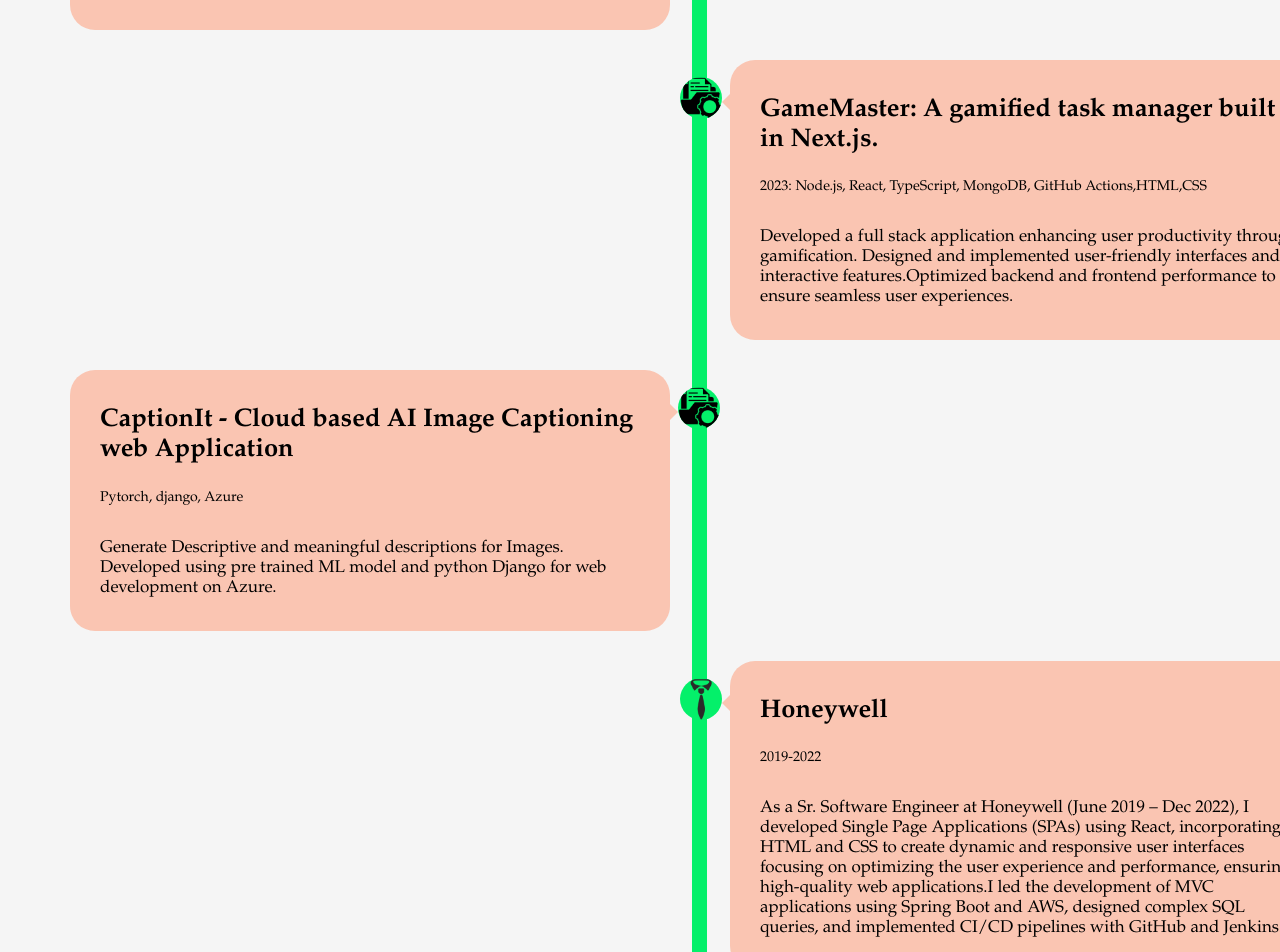
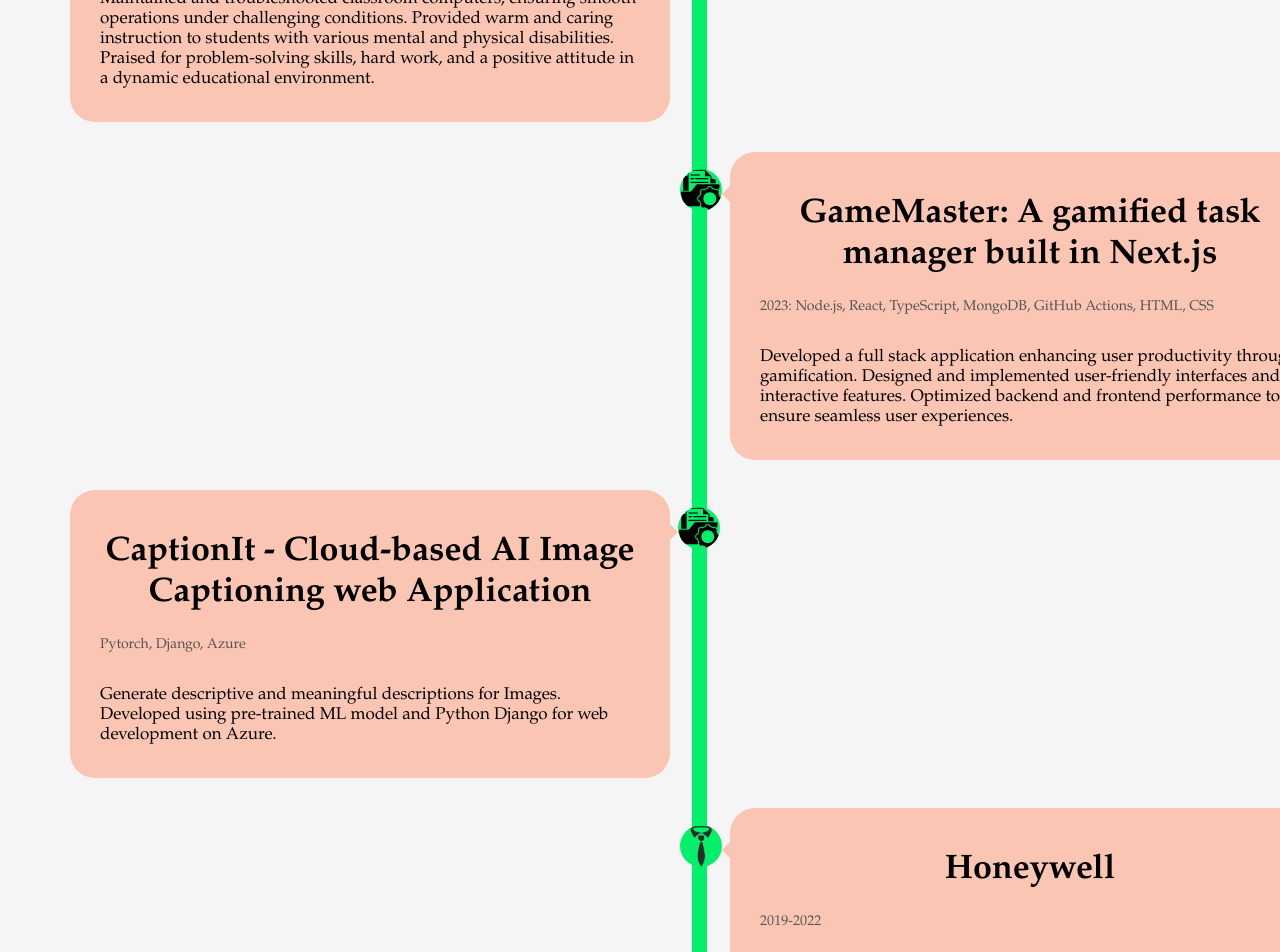
Before and after one commit to gsvn32/portfolio, a React (Create React App) app: page / in a window 1280 px wide. Shown: the part 1680-2632 px from the top of the page. Built offline with nearby package versions, Linux system fonts and the light colour scheme.

Commit message:
Add accessibility features

```diff
--- /dev/null
+++ b/src/Experience.css
@@ -0,0 +1,46 @@
+.experience {
+    font-family: Arial, sans-serif;
+    line-height: 1.6;
+    margin: 20px;
+    padding: 20px;
+    border: 1px solid #ccc;
+    border-radius: 8px;
+    background-color: #f9f9f9;
+}
+
+h2 {
+    text-align: center;
+    font-size: 2em;
+    margin-bottom: 20px;
+}
+
+.job {
+    margin-bottom: 20px;
+    padding: 10px;
+    border: 1px solid #ddd;
+    border-radius: 5px;
+    background-color: #fff;
+    text-align: left;
+}
+
+
+
+small {
+    display: block;
+    margin-bottom: 10px;
+    color: #555;
+}
+
+ul {
+    padding-left: 20px;
+}
+
+li {
+    margin-bottom: 10px;
+
+}
+
+.job:focus {
+    outline: 3px solid #005fcc;
+    background-color: #e6f4ff;
+}
--- a/src/Experience.tsx
+++ b/src/Experience.tsx
@@ -1,35 +1,42 @@
 import React from 'react';
-function Experience () {
+import './Experience.css';
+
+function Experience() {
     return (
+        <div className="experience" role="region" aria-labelledby="experience-heading">
+            <h2 id="experience-heading">Experience</h2>
 
-    <div className="experience">
-        <h2>UMKC ACED</h2>
-        <small>Feb 2024 - May 2024</small>
-        <small>Student Reasearch Assistant</small>
+            <section className="job" tabIndex={0} aria-labelledby="umkc-title">
+                <h3 id="umkc-title">UMKC ACED</h3>
+                <p><small>Feb 2024 - May 2024</small></p>
+                <p><small>Student Research Assistant</small></p>
                 <ul>
                     <li>Maintained and troubleshooted classroom computers, ensuring smooth operations under challenging conditions.</li>
-            <li> Provided warm and caring instruction to students with various mental and physical disabilities. </li>
+                    <li>Provided warm and caring instruction to students with various mental and physical disabilities.</li>
                     <li>Praised for problem-solving skills, hard work, and a positive attitude in a dynamic educational environment.</li>
                 </ul>
+            </section>
 
-        <h2>Honeywell</h2>
-<small>June 2019 - Dec 2022</small>
-<small>Sr. Software Engineer</small>
+            <section className="job" tabIndex={0} aria-labelledby="honeywell-title">
+                <h3 id="honeywell-title">Honeywell</h3>
+                <p><small>June 2019 - Dec 2022</small></p>
+                <p><small>Sr. Software Engineer</small></p>
                 <ul>
                     <li>Led development and management of MVC applications using AWS and Spring Boot.</li>
- <li>Designed complex quires and stored SQL procedures in PL/SQL and MySQL</li>
+                    <li>Designed complex queries and stored SQL procedures in PL/SQL and MySQL.</li>
                     <li>Implemented CI/CD pipelines with GitHub and Jenkins, enhancing code deployment efficiency.</li>
                     <li>Developed Single Page Applications (SPAs) with React, managing state and AJAX requests.</li>
                     <li>Worked with AWS services for log monitoring and management.</li>
                     <li>Reduced software defects by 50% by developing Python-based QA tools.</li>
                     <li>Authored automated testing scripts using Karate, ensuring high software quality.</li>
                     <li>Conducted code reviews, improving overall code quality by 20%.</li>
+                </ul>
+            </section>
 
-</ul>
-
-<h2>Infosys Ltd</h2>
-<small>Dec 2018 – May 2019</small>
-<small>Software Developer Intern</small>
+            <section className="job" tabIndex={0} aria-labelledby="infosys-title">
+                <h3 id="infosys-title">Infosys Ltd</h3>
+                <p><small>Dec 2018 – May 2019</small></p>
+                <p><small>Software Developer Intern</small></p>
                 <ul>
                     <li>Led a team to design and build a web application for Exam Monitor, reducing exam irregularities by 30%.</li>
                     <li>Utilized Hibernate for ORM and MySQL for database management.</li>
@@ -39,9 +46,9 @@ function Experience () {
                     <li>Executed unit, integration, and system testing to identify critical issues early on.</li>
                     <li>Adhered to Agile methodology, focusing on rapid software releases.</li>
                 </ul>
+            </section>
         </div>
+    );
+}
 
-    );
-};
-
-export default Experience
+export default Experience;
--- /dev/null
+++ b/src/Projects.css
@@ -0,0 +1,41 @@
+.projects {
+    font-family: Arial, sans-serif;
+    line-height: 1.6;
+    margin: 20px;
+    padding: 20px;
+    border: 1px solid #ccc;
+    border-radius: 8px;
+    background-color: #f9f9f9;
+}
+
+h2 {
+    text-align: center;
+    font-size: 2em;
+    margin-bottom: 20px;
+}
+
+.project {
+    margin-bottom: 20px;
+    padding: 10px;
+    border: 1px solid #ddd;
+    border-radius: 5px;
+    background-color: #fff;
+    text-align: left;
+}
+
+
+
+small {
+    display: block;
+    margin-bottom: 10px;
+    color: #555;
+}
+
+.project p {
+    margin: 10px 0;
+}
+
+.project:focus {
+    outline: 3px solid #005fcc;
+    background-color: #e6f4ff;
+}
--- a/src/Projects.tsx
+++ b/src/Projects.tsx
@@ -1,33 +1,36 @@
 import React from 'react';
-function Projects () {
+import './Projects.css';
+
+function Projects() {
     return (
+        <div className="projects" role="region" aria-labelledby="projects-heading">
+            <h2 id="projects-heading">Projects</h2>
 
-    <div className="projects">
-      <h2> TravelDjango (Python/Django) </h2>
-<small>2024: Python, Django, JavaScript, MongoDB/MySQL, API, Git, Weather API</small>
+            <section className="project" tabIndex={0} aria-labelledby="travel-django-title">
+                <h3 id="travel-django-title">TravelDjango (Python/Django)</h3>
+                <p><small>2024: Python, Django, JavaScript, MongoDB/MySQL, API, Git, Weather API</small></p>
+                <p>A travel planning application that streamlines itinerary creation for tourists. Users can search destinations, receive real-time weather information, and build customized routes with various transportation options.</p>
+            </section>
 
-A travel planning application that streamlines itinerary creation for tourists. Users can search destinations, receive real-time weather information, and build customized routes with various transportation options.
+            <section className="project" tabIndex={0} aria-labelledby="gamemaster-title">
+                <h3 id="gamemaster-title">GameMaster: A gamified task manager built in Next.js.</h3>
+                <p><small>2023: Node.js, React, TypeScript, MongoDB, GitHub Actions, HTML, CSS</small></p>
+                <p>Developed a full stack application enhancing user productivity through gamification. Designed and implemented user-friendly interfaces and interactive features. Optimized backend and frontend performance to ensure seamless user experiences.</p>
+            </section>
 
-<h2>GameMaster: A gamified task manager built in Next.js.</h2>
-<small>2023: Node.js, React, TypeScript, MongoDB, GitHub Actions,HTML,CSS</small>
+            <section className="project" tabIndex={0} aria-labelledby="captionit-title">
+                <h3 id="captionit-title">CaptionIt - Cloud based AI Image Captioning web Application</h3>
+                <p><small>PyTorch, Django, Azure</small></p>
+                <p>Generate descriptive and meaningful descriptions for images. Developed using pre-trained ML model and Python Django for web development on Azure.</p>
+            </section>
 
-Developed a full stack application enhancing user productivity through gamification. Designed and implemented user-friendly interfaces and interactive features.Optimized backend and frontend performance to ensure seamless user experiences.
+            <section className="project" tabIndex={0} aria-labelledby="taskmaster-title">
+                <h3 id="taskmaster-title">TaskMaster To-Do App</h3>
+                <p><small>2019: HTML, CSS, JavaScript</small></p>
+                <p>Developed TaskMaster, a responsive and user-friendly To-Do application. Leveraged CSS (45.8%) for styling and layout, JavaScript (40.1%) for task management and interactivity, and HTML (14.1%) for structuring content. The app allows users to efficiently add, edit, and delete tasks, enhancing productivity and organization.</p>
+            </section>
+        </div>
+    );
+}
 
-<h2>CaptionIt - Cloud based AI Image Captioning web Application</h2>
-<small>Pytorch, django, Azure</small>
-
-Generate Descriptive and meaningful descriptions for Images. Developed using pre trained ML model and python Django for web development on Azure.
-
-<h2>TaskMaster To-Do App</h2>
-2019
-<small>HTML, CSS, JavaScript</small>
-Developed TaskMaster, a responsive and user-friendly To-Do application. Leveraged CSS (45.8%) for styling and layout, JavaScript (40.1%) for task management and interactivity, and HTML (14.1%) for structuring content. The app allows users to efficiently add, edit, and delete tasks, enhancing productivity and organization.
-
-
-    </div>
-
-
-    );
-};
-
-export default Projects
+export default Projects;
--- a/src/Timeline.tsx
+++ b/src/Timeline.tsx
@@ -1,101 +1,105 @@
 import React from 'react';
-import './Timeline.css'
+import './Timeline.css';
 
-function Timeline () {
+function Timeline() {
+    const handleKeyDown = (event: React.KeyboardEvent<HTMLDivElement>, id: string) => {
+        if (event.key === 'Enter') {
+            const element = document.getElementById(id);
+            if (element) {
+                element.focus();
+            }
+        }
+    };
+
     return (
-
-        <main className="App-main">
+        <main className="App-main" role="main">
             <div className="timeline">
-            <div className="container left">
-            <img src="./education.png" alt="university icon" />
-            <div className="content">
+                <div className="container left" tabIndex={0} onKeyDown={(e) => handleKeyDown(e, 'umkc-title')}>
+                    <img src="./education.png" alt="University Icon" />
+                    <div className="content" role="article" aria-labelledby="umkc-title" id="umkc-title" tabIndex={-1}>
                         <h2>University of Missouri - Kansas City</h2>
-                <small>2023-2024: Master of Science in Computer Science </small>
-                <p>GPA: 3.8/4.0, Relevent Coursework in Distributed Computing, Advanced operating systems, Design and Analysis of Algorithms, Network
-                Architecture</p>
-                <span className='left-arrow'></span>
+                        <small>2023-2024: Master of Science in Computer Science</small>
+                        <p>GPA: 3.8/4.0, Relevant Coursework in Distributed Computing, Advanced operating systems, Design and Analysis of Algorithms, Network Architecture</p>
+                        <span className='left-arrow' aria-hidden="true"></span>
                     </div>
                 </div>
-            <div className="container right" id='project'>
-            <img src="./project.png" alt="project icon" />
-            <div className="content">
+                <div className="container right" tabIndex={0} onKeyDown={(e) => handleKeyDown(e, 'travel-django-title')} id='project'>
+                    <img src="./project.png" alt="Project Icon" />
+                    <div className="content" role="article" aria-labelledby="travel-django-title" id="travel-django-title" tabIndex={-1}>
                         <h2>TravelDjango (Python/Django)</h2>
                         <small>2024: Python, Django, JavaScript, MongoDB/MySQL, API, Git, Weather API</small>
-                <p>A travel planning application that streamlines itinerary creation for tourists. Users can search destinations, receive real-time weather information, and build customized routes with various transportation options. </p>
-                <span className='right-arrow'></span>
+                        <p>A travel planning application that streamlines itinerary creation for tourists. Users can search destinations, receive real-time weather information, and build customized routes with various transportation options.</p>
+                        <span className='right-arrow' aria-hidden="true"></span>
                     </div>
                 </div>
-            <div className="container left">
-            <img src="./work.png" alt="work icon" />
-            <div className="content">
+                <div className="container left" tabIndex={0} onKeyDown={(e) => handleKeyDown(e, 'umkc-aced-title')}>
+                    <img src="./work.png" alt="Work Icon" />
+                    <div className="content" role="article" aria-labelledby="umkc-aced-title" id="umkc-aced-title" tabIndex={-1}>
                         <h2>UMKC ACED</h2>
                         <small>2024</small>
                         <p>Maintained and troubleshooted classroom computers, ensuring smooth operations under challenging conditions. Provided warm and caring instruction to students with various mental and physical disabilities. Praised for problem-solving skills, hard work, and a positive attitude in a dynamic educational environment.</p>
-                <span className='left-arrow'></span>
+                        <span className='left-arrow' aria-hidden="true"></span>
                     </div>
                 </div>
-
-            <div className="container right">
-            <img src="./project.png" alt="project icon" />
-            <div className="content">
-                <h2>GameMaster: A gamified task manager built in Next.js.</h2>
-                <small>2023: Node.js, React, TypeScript, MongoDB, GitHub Actions,HTML,CSS</small>
-            <p>Developed a full stack application enhancing user productivity through gamification. Designed and implemented user-friendly interfaces and interactive features.Optimized backend and frontend performance to ensure seamless user experiences.</p>
-                <span className='right-arrow'></span>
+                <div className="container right" tabIndex={0} onKeyDown={(e) => handleKeyDown(e, 'game-master-title')}>
+                    <img src="./project.png" alt="Project Icon" />
+                    <div className="content" role="article" aria-labelledby="game-master-title" id="game-master-title" tabIndex={-1}>
+                        <h2>GameMaster: A gamified task manager built in Next.js</h2>
+                        <small>2023: Node.js, React, TypeScript, MongoDB, GitHub Actions, HTML, CSS</small>
+                        <p>Developed a full stack application enhancing user productivity through gamification. Designed and implemented user-friendly interfaces and interactive features. Optimized backend and frontend performance to ensure seamless user experiences.</p>
+                        <span className='right-arrow' aria-hidden="true"></span>
                     </div>
                 </div>
-            <div className="container left">
-            <img src="./project.png" alt="project icon" />
-            <div className="content">
-                <h2>CaptionIt - Cloud based AI Image Captioning web Application</h2>
-                <small>Pytorch, django, Azure</small>
-            <p>Generate Descriptive and meaningful descriptions for Images. Developed using pre trained ML model and python Django for web development on Azure.</p>
-                <span className='left-arrow'></span>
+                <div className="container left" tabIndex={0} onKeyDown={(e) => handleKeyDown(e, 'caption-it-title')}>
+                    <img src="./project.png" alt="Project Icon" />
+                    <div className="content" role="article" aria-labelledby="caption-it-title" id="caption-it-title" tabIndex={-1}>
+                        <h2>CaptionIt - Cloud-based AI Image Captioning web Application</h2>
+                        <small>Pytorch, Django, Azure</small>
+                        <p>Generate descriptive and meaningful descriptions for Images. Developed using pre-trained ML model and Python Django for web development on Azure.</p>
+                        <span className='left-arrow' aria-hidden="true"></span>
                     </div>
                 </div>
-            <div className="container right" id='experience'>
-            <img src="./work.png" alt="work icon" />
-            <div className="content">
+                <div className="container right" tabIndex={0} onKeyDown={(e) => handleKeyDown(e, 'honeywell-title')} id='experience'>
+                    <img src="./work.png" alt="Work Icon" />
+                    <div className="content" role="article" aria-labelledby="honeywell-title" id="honeywell-title" tabIndex={-1}>
                         <h2>Honeywell</h2>
                         <small>2019-2022</small>
-                <p>As a Sr. Software Engineer at Honeywell (June 2019 – Dec 2022), I developed Single Page Applications (SPAs) using React, incorporating HTML and CSS to create dynamic and responsive user interfaces focusing on optimizing the user experience and performance, ensuring high-quality web applications.I led the development of MVC applications using Spring Boot and AWS, designed complex SQL queries, and implemented CI/CD pipelines with GitHub and Jenkins.</p>
-                <span className='right-arrow'></span>
+                        <p>As a Sr. Software Engineer at Honeywell (June 2019 – Dec 2022), I developed Single Page Applications (SPAs) using React, incorporating HTML and CSS to create dynamic and responsive user interfaces focusing on optimizing the user experience and performance, ensuring high-quality web applications. I led the development of MVC applications using Spring Boot and AWS, designed complex SQL queries, and implemented CI/CD pipelines with GitHub and Jenkins.</p>
+                        <span className='right-arrow' aria-hidden="true"></span>
                     </div>
                 </div>
-            <div className="container left">
-            <img src="./project.png" alt="project icon" />
-            <div className="content">
+                <div className="container left" tabIndex={0} onKeyDown={(e) => handleKeyDown(e, 'taskmaster-title')}>
+                    <img src="./project.png" alt="Project Icon" />
+                    <div className="content" role="article" aria-labelledby="taskmaster-title" id="taskmaster-title" tabIndex={-1}>
                         <h2>TaskMaster To-Do App</h2>
                         <small>2019</small>
                         <p>
                             Developed TaskMaster, a responsive and user-friendly To-Do application. Leveraged CSS (45.8%) for styling and layout, JavaScript (40.1%) for task management and interactivity, and HTML (14.1%) for structuring content. The app allows users to efficiently add, edit, and delete tasks, enhancing productivity and organization.
                         </p>
-                <span className='left-arrow'></span>
+                        <span className='left-arrow' aria-hidden="true"></span>
                     </div>
                 </div>
-            <div className=" container right">
-            <img src="./work.png" alt="work icon" />
-            <div className="content">
+                <div className="container right" tabIndex={0} onKeyDown={(e) => handleKeyDown(e, 'infosys-title')}>
+                    <img src="./work.png" alt="Work Icon" />
+                    <div className="content" role="article" aria-labelledby="infosys-title" id="infosys-title" tabIndex={-1}>
                         <h2>Infosys Ltd.</h2>
                         <small>2018-2019</small>
                         <p>As a Software Developer Intern at Infosys, I utilized HTML and CSS along with JavaScript and AJAX to design and build a web application for Exam Monitor. This project involved creating intuitive and accessible web interfaces, enhancing the overall usability and functionality of the application.</p>
-                <span className='right-arrow'></span>
+                        <span className='right-arrow' aria-hidden="true"></span>
                     </div>
                 </div>
-            <div className="container left">
-            <img src="./education.png" alt="university icon" />
-            <div className="content">
+                <div className="container left" tabIndex={0} onKeyDown={(e) => handleKeyDown(e, 'sastra-title')}>
+                    <img src="./education.png" alt="University Icon" />
+                    <div className="content" role="article" aria-labelledby="sastra-title" id="sastra-title" tabIndex={-1}>
                         <h2>Sastra University</h2>
                         <small>2015-2019: Bachelor of Science in Information Technology</small>
-                <p>Relevent Coursework in Software development and design principles, web development, computer networking, programming languages</p>
-                <span className='left-arrow'></span>
+                        <p>Relevant Coursework in Software development and design principles, web development, computer networking, programming languages</p>
+                        <span className='left-arrow' aria-hidden="true"></span>
                     </div>
                 </div>
             </div>
         </main>
+    );
+}
 
-
-    );
-};
-
-export default Timeline
+export default Timeline;
```
Also changed, not shown: src/Profile.tsx (+14 -12 lines). Lines whose indentation alone changed are shown as unchanged.
